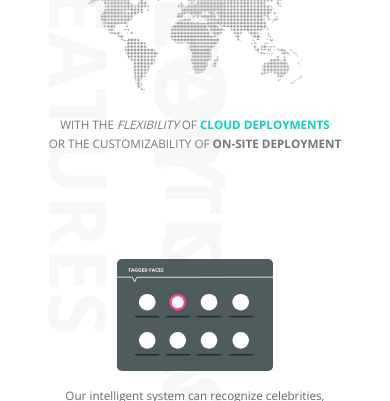
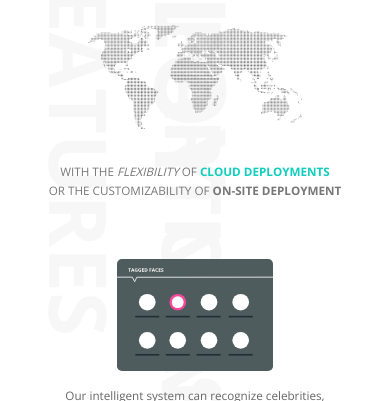
Before and after one commit to naveenshaji/tessact.com, a website with bundled scripts: page src/index.html in a window 390 px wide. Shown: the part 911-1312 px from the top of the page. Built offline with nearby package versions, Linux system fonts and the light colour scheme.

Commit message:
Responsive fixes

```diff
--- a/src/scss/pages/_home.scss
+++ b/src/scss/pages/_home.scss
@@ -639,4 +639,10 @@ body {
     .uc-items {
         top: 300vw;
     }
+    .img-world {
+        top: 240vw;
+    }
+    .body-text-deploy {
+        top: 275vw;
+    }
 }
```
Also changed, not shown: src/css/main.css.
